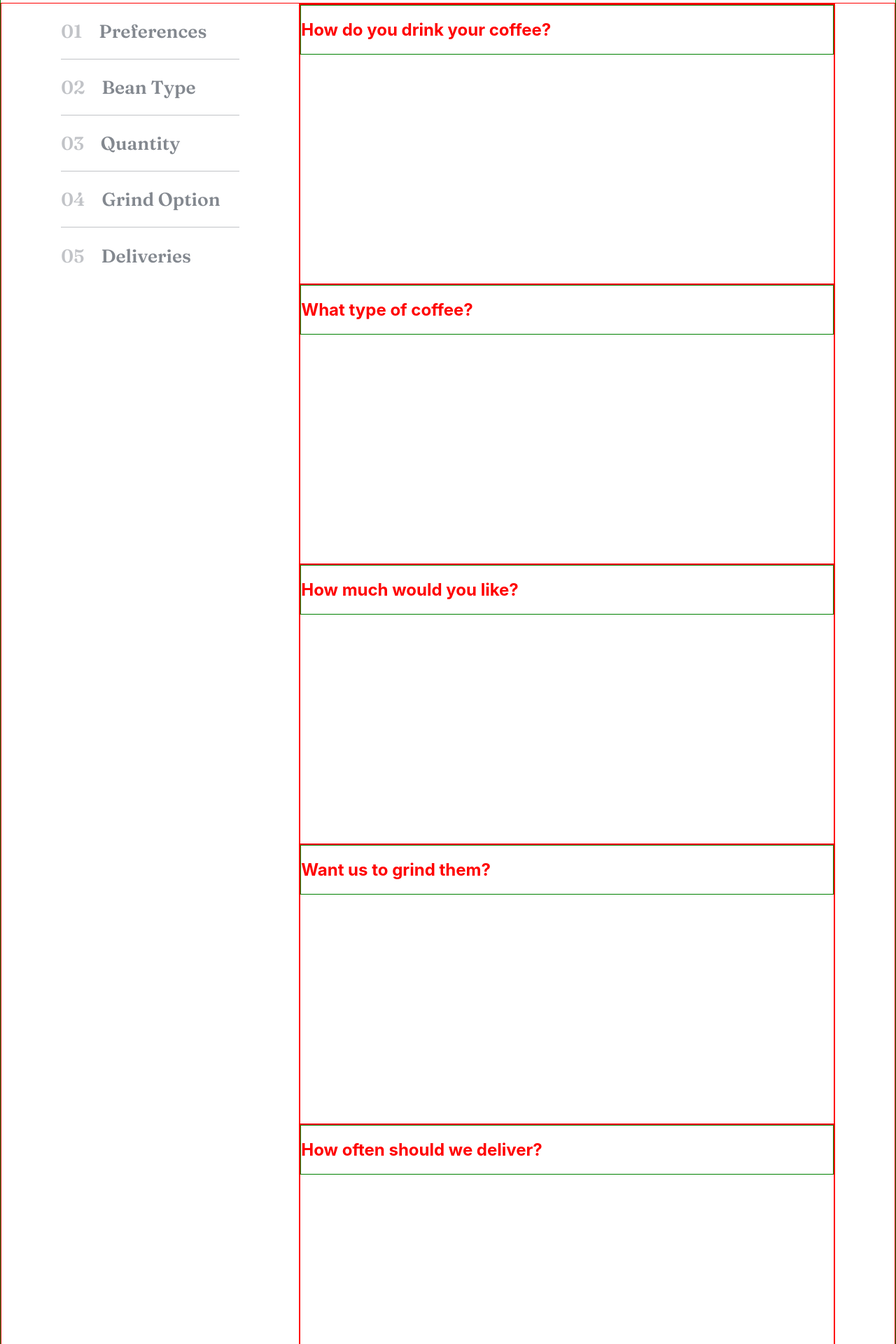
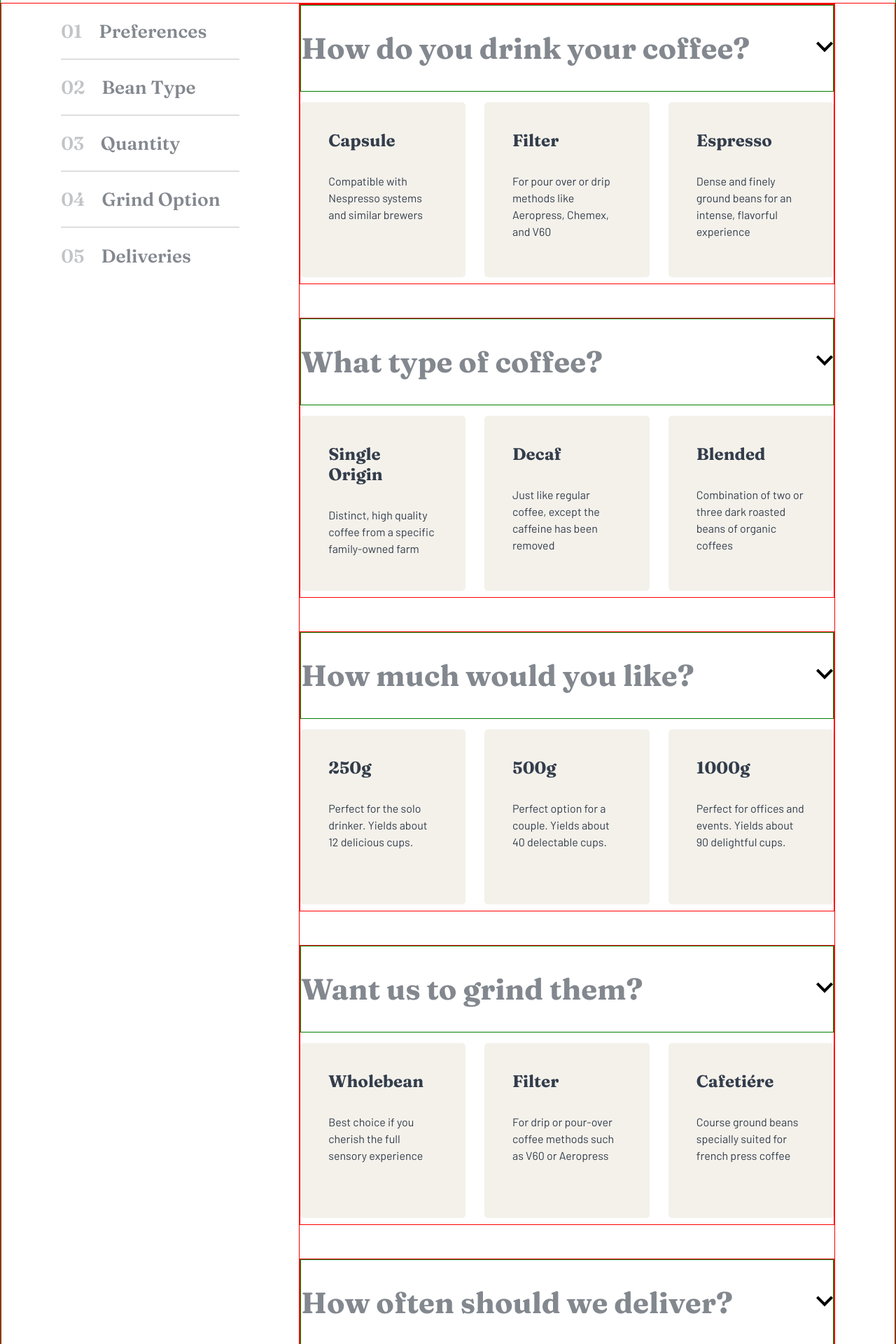
Before and after one commit to Uvacoder/abc-coffee-co, a Next.js app: page /subscribe in a window 1280 px wide. Shown: the part 1440-3360 px from the top of the page at 70% size. Built offline with nearby package versions, Linux system fonts and the light colour scheme.

Commit message:
basic layout of order section

```diff
--- a/components/Subscribe/Selection.js
+++ b/components/Subscribe/Selection.js
@@ -13,25 +13,75 @@ export default function Selection() {
            </div>
            <div className={styles.rightSelectionContainer}>
               <div className={styles.selectionDropDownBox}>
-                <div className={styles.selectionTitleContainer}><h2>How do you drink your coffee?</h2></div>
-
+                <div className={styles.selectionTitleContainer}>
+                  <h2>How do you drink your coffee?</h2>
+                    <div className={styles.arrowContainer}>
+                      <svg className={styles.downArrow} xmlns="http://www.w3.org/2000/svg" width="24" height="24" viewBox="0 0 24 24"><path d="M0 7.33l2.829-2.83 9.175 9.339 9.167-9.339 2.829 2.83-11.996 12.17z"/></svg>
+                      <svg className={styles.upArrow} xmlns="http://www.w3.org/2000/svg" width="24" height="24" viewBox="0 0 24 24"><path d="M0 16.67l2.829 2.83 9.175-9.339 9.167 9.339 2.829-2.83-11.996-12.17z"/></svg>
+                    </div>
+                </div>
+                <div className={styles.choiceBoxContainer}>
+                    <div className={styles.choiceBox}><h4>Capsule</h4><p>Compatible with Nespresso systems and similar brewers</p></div>
+                    <div className={styles.choiceBox}><h4>Filter</h4><p>For pour over or drip methods like Aeropress, Chemex, and V60</p></div>
+                    <div className={styles.choiceBox}><h4>Espresso</h4><p>Dense and finely ground beans for an intense, flavorful experience</p></div>
+                </div>
 
               </div>
               <div className={styles.selectionDropDownBox}>
-                <div className={styles.selectionTitleContainer}><h2>What type of coffee?</h2></div>
-
+                <div className={styles.selectionTitleContainer}>
+                  <h2>What type of coffee?</h2>
+                    <div className={styles.arrowContainer}>
+                      <svg className={styles.downArrow} xmlns="http://www.w3.org/2000/svg" width="24" height="24" viewBox="0 0 24 24"><path d="M0 7.33l2.829-2.83 9.175 9.339 9.167-9.339 2.829 2.83-11.996 12.17z"/></svg>
+                      <svg className={styles.upArrow} xmlns="http://www.w3.org/2000/svg" width="24" height="24" viewBox="0 0 24 24"><path d="M0 16.67l2.829 2.83 9.175-9.339 9.167 9.339 2.829-2.83-11.996-12.17z"/></svg>
+                    </div>
+                </div>
+                <div className={styles.choiceBoxContainer}>
+                    <div className={styles.choiceBox}><h4>Single Origin</h4><p>Distinct, high quality coffee from a specific family-owned farm</p></div>
+                    <div className={styles.choiceBox}><h4>Decaf</h4><p>Just like regular coffee, except the caffeine has been removed</p></div>
+                    <div className={styles.choiceBox}><h4>Blended</h4><p>Combination of two or three dark roasted beans of organic coffees</p></div>
+                 </div>
               </div>
               <div className={styles.selectionDropDownBox}>
-                <div className={styles.selectionTitleContainer}><h2>How much would you like?</h2></div>
-
+                <div className={styles.selectionTitleContainer}>
+                  <h2>How much would you like?</h2>
+                    <div className={styles.arrowContainer}>
+                      <svg className={styles.downArrow} xmlns="http://www.w3.org/2000/svg" width="24" height="24" viewBox="0 0 24 24"><path d="M0 7.33l2.829-2.83 9.175 9.339 9.167-9.339 2.829 2.83-11.996 12.17z"/></svg>
+                      <svg className={styles.upArrow} xmlns="http://www.w3.org/2000/svg" width="24" height="24" viewBox="0 0 24 24"><path d="M0 16.67l2.829 2.83 9.175-9.339 9.167 9.339 2.829-2.83-11.996-12.17z"/></svg>
+                    </div>
+                    </div>
+                <div className={styles.choiceBoxContainer}>
+                    <div className={styles.choiceBox}><h4>250g</h4><p>Perfect for the solo drinker. Yields about 12 delicious cups.</p></div>
+                    <div className={styles.choiceBox}><h4>500g</h4><p>Perfect option for a couple. Yields about 40 delectable cups.</p></div>
+                    <div className={styles.choiceBox}><h4>1000g</h4><p>Perfect for offices and events. Yields about 90 delightful cups.</p></div>
+                </div>
               </div>
               <div className={styles.selectionDropDownBox}>
-                <div className={styles.selectionTitleContainer}><h2>Want us to grind them?</h2></div>
-
+                <div className={styles.selectionTitleContainer}>
+                  <h2>Want us to grind them?</h2>
+                    <div className={styles.arrowContainer}>
+                      <svg className={styles.downArrow} xmlns="http://www.w3.org/2000/svg" width="24" height="24" viewBox="0 0 24 24"><path d="M0 7.33l2.829-2.83 9.175 9.339 9.167-9.339 2.829 2.83-11.996 12.17z"/></svg>
+                      <svg className={styles.upArrow} xmlns="http://www.w3.org/2000/svg" width="24" height="24" viewBox="0 0 24 24"><path d="M0 16.67l2.829 2.83 9.175-9.339 9.167 9.339 2.829-2.83-11.996-12.17z"/></svg>
+                    </div>
+                </div>
+                <div className={styles.choiceBoxContainer}>
+                    <div className={styles.choiceBox}><h4>Wholebean</h4><p>Best choice if you cherish the full sensory experience</p></div>
+                    <div className={styles.choiceBox}><h4>Filter</h4><p>For drip or pour-over coffee methods such as V60 or Aeropress</p></div>
+                    <div className={styles.choiceBox}><h4>Cafetiére</h4><p>Course ground beans specially suited for french press coffee</p></div>
+                </div>
               </div>
               <div className={styles.selectionDropDownBox}>
-                <div className={styles.selectionTitleContainer}><h2>How often should we deliver?</h2></div>
-
+                <div className={styles.selectionTitleContainer}>
+                  <h2>How often should we deliver?</h2>
+                    <div className={styles.arrowContainer}>
+                      <svg className={styles.downArrow} xmlns="http://www.w3.org/2000/svg" width="24" height="24" viewBox="0 0 24 24"><path d="M0 7.33l2.829-2.83 9.175 9.339 9.167-9.339 2.829 2.83-11.996 12.17z"/></svg>
+                      <svg className={styles.upArrow} xmlns="http://www.w3.org/2000/svg" width="24" height="24" viewBox="0 0 24 24"><path d="M0 16.67l2.829 2.83 9.175-9.339 9.167 9.339 2.829-2.83-11.996-12.17z"/></svg>
+                    </div>
+                </div>
+                <div className={styles.choiceBoxContainer}>
+                      <div className={styles.choiceBox}><h4>Every week</h4><p>$7.20 per shipment. Includes free first-class shipping.</p></div>
+                      <div className={styles.choiceBox}><h4>Every 2 weeks</h4><p>$9.60 per shipment. Includes free priority shipping.</p></div>
+                      <div className={styles.choiceBox}><h4>Every month</h4><p>$12.00 per shipment. Includes free priority shipping.</p></div>
+                </div>
               </div>
            </div>
 
--- a/styles/Subscribe/Selection.module.scss
+++ b/styles/Subscribe/Selection.module.scss
@@ -29,6 +29,10 @@
     border-bottom: 1px solid rgba(131,136,143, .5);
 }
 
+.selectionName:hover {
+    cursor: pointer;
+}
+
 .selectionName:last-child {
     border-bottom: none;
 }
@@ -41,8 +45,61 @@
 .selectionDropDownBox {
     border: 1px solid red;
     height: 400px;
+    margin-bottom: 3rem;
 }
 
 .selectionTitleContainer {
     border: 1px solid green;
+    font-family: V.$fraunce;
+    color: V.$grey;
+    font-size: 1.75rem;
+    display: flex;
+    align-items: center;
+    justify-content: space-between;
 }
+
+.downArrow:hover {
+    cursor: pointer;
+}
+
+.upArrow {
+    display: none;
+}
+
+.upArrow:hover {
+    cursor: pointer;
+}
+
+.choiceBoxContainer {
+    height: 280px;
+    width: 100%;
+    display: flex;
+    justify-content: space-between;
+    align-items: center;
+}
+
+.choiceBox {
+    background-color: #F4F1EB;
+    width: 31%;
+    height: 250px;
+    border-radius: 5px;
+    display: flex;
+    flex-direction: column;
+    padding: .5rem 2.5rem;
+    h4 {
+        color: V.$DarkGreyBlue;
+        font-family: V.$fraunce;
+        font-size: 1.5rem;
+    }
+    p {
+        margin-top: 0;
+        color: V.$DarkGreyBlue;
+        font-family: V.$barlow;
+        line-height: 1.5;
+    }
+}
+
+.choiceBox:hover {
+    background-color: V.$PaleOrange;
+    cursor: pointer;
+}
```
